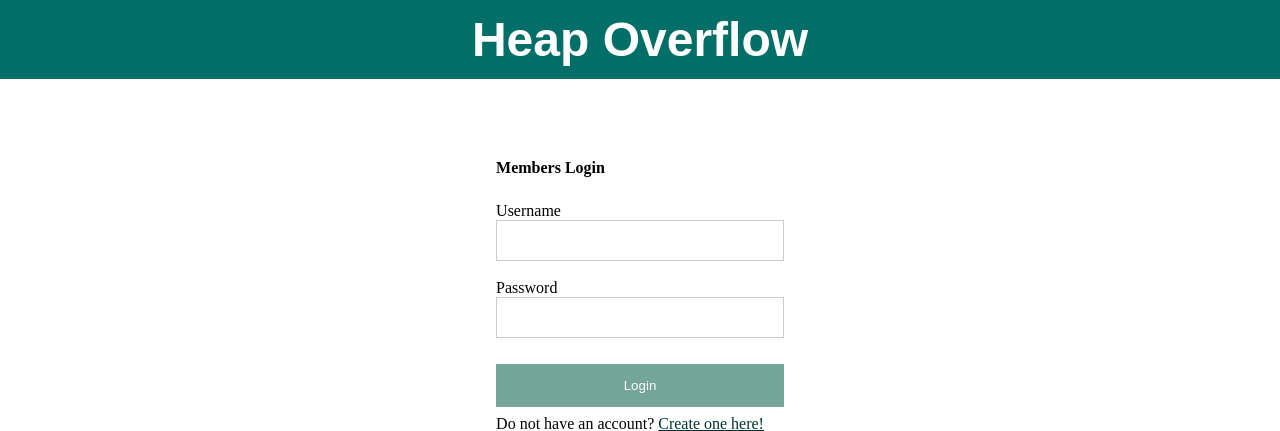
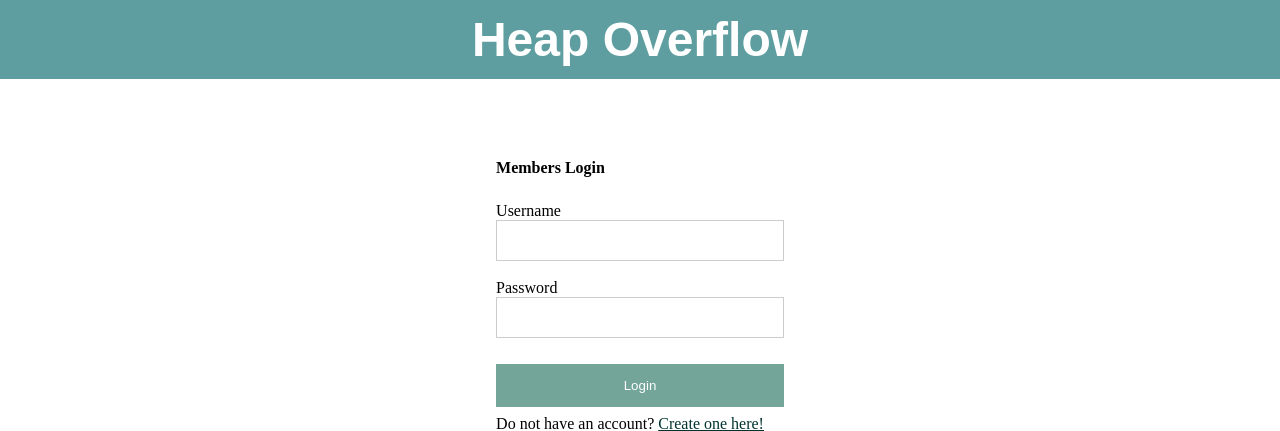
Before and after one commit to yh0010/DBproject, a PHP site: page /index.php in a window 1280 px wide. Shown: the top 431 px of the page. Run offline with PHP 8.4, Linux system fonts and the light colour scheme.

Commit message:
Header dark green changed to light blue

```diff
--- a/styles.css
+++ b/styles.css
@@ -15,7 +15,7 @@ body{
 }
 
 header{
-    background-color: #016F68;
+    background-color: cadetblue;;
     margin:auto;
 }
 
```
